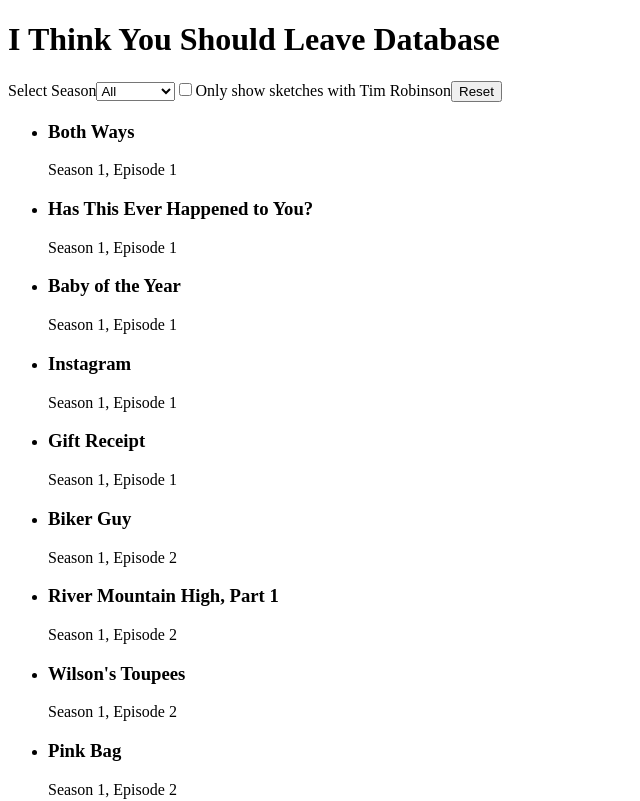
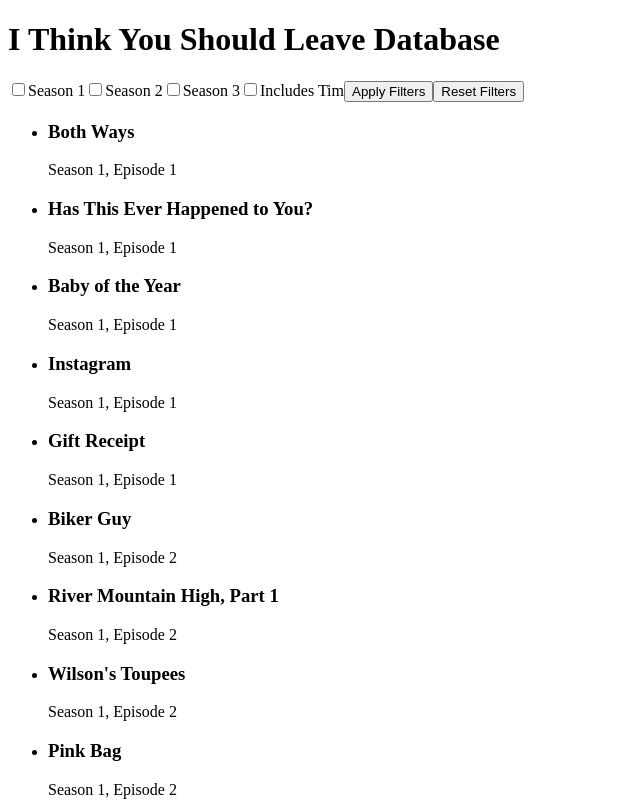
Before and after one commit to MichelleRS/react-itysl-database, a React (Vite) app: page / in a window 1280 px wide. Shown: the top 801 px of the page, without its empty margins (0-640 px from the left). Built offline with nearby package versions, Linux system fonts and the light colour scheme.

Commit message:
Refactor filtering as form with checkboxes

```diff
--- a/src/App.jsx
+++ b/src/App.jsx
@@ -7,85 +7,52 @@ export default function App() {
   // initialize variables
   // get sketches object
   const sketches = sketchData;
-  // get seasons for select element; use set to filter by unique values
-  const seasons = Array.from(new Set(sketches.map((sketch) => sketch.season)));
+  // initialize variable to hold array of filter labels
+  const filterCategories = ["Season 1", "Season 2", "Season 3", "Includes Tim"];
 
   // state
   const [filteredSketches, setFilteredSketches] = useState(sketchData);
-  // TODO: how is this being used?
-  const [season, setSeason] = useState("");
-  const [includesTim, setIncludesTim] = useState(false);
-  // TODO: sync with checkbox toggle
-  function filterBySeason(season) {
-    // update state for season
-    setSeason(season);
 
-    // if "all" selected:
-    if (season === "all") {
-      setFilteredSketches(sketches);
-    }
-    // if a season is selected
-    else {
-      // initialize variable to hold sketches in selected season
-      const filteredBySeason = sketches.filter(
-        (sketch) => sketch.season === Number(season)
-      );
-      // update filtered sketches with selected season
-      setFilteredSketches(filteredBySeason);
-    }
+  function toggleFilter(e) {
+    console.log("I clicked on a checkbox!");
+    console.log("Am I checked?", e);
   }
-
-  // TODO: toggle display of sketches
-  function toggleIncludesTim() {
-    // update state for includesTim
-    setIncludesTim(!includesTim);
-    // initialize variable for sketches that include tim
-    const filteredByTim = sketches.filter((sketch) => {
-      // check for sketches that include tim
-      if (sketch.includesTim === true) {
-        // add sketch to new array
-        return { ...sketch };
-      }
-    });
-    setFilteredSketches(filteredByTim);
+  function handleSubmit(e) {
+    e.preventDefault();
+    console.log("I applied the filters!");
+    console.log("e", e);
+    // TODO check filter categories selected
+    // TODO return sketches with those filter categories
   }
-
   function resetFilters() {
+    console.log("I clicked reset button!");
     setFilteredSketches(sketches);
-    // TODO: set select to "All"
+    // TODO uncheck inputs
   }
 
   return (
     <>
       <h1>I Think You Should Leave Database</h1>
-      {/* select: season */}
-      <label htmlFor="season">Select Season</label>
-      <select
-        name="season"
-        id="season"
-        onChange={(e) => filterBySeason(e.target.value)}
-      >
-        <option value="all">All</option>
-        {seasons.map((season) => {
+      <form onSubmit={handleSubmit}>
+        {filterCategories.map((category) => {
           return (
-            <option key={season} value={season}>
-              Season {season}
-            </option>
+            <>
+              <input
+                type="checkbox"
+                id={category}
+                key={category}
+                name={category}
+                onChange={(e) => toggleFilter(e.target.checked)}
+              />
+              <label htmlFor={category}>{category}</label>
+            </>
           );
         })}
-      </select>
-      {/* checkbox: toggle sketches with tim */}
-      <input
-        type="checkbox"
-        id="includesTim"
-        name="includesTim"
-        onChange={(e) => toggleIncludesTim(e.target.value)}
-      />
-      <label htmlFor="includesTim">Only show sketches with Tim Robinson</label>
-      {/* TODO: button to reset filters */}
-      <button type="button" onClick={resetFilters}>
-        Reset
-      </button>
+        <button type="submit">Apply Filters</button>
+        <button type="button" onClick={resetFilters}>
+          Reset Filters
+        </button>
+      </form>
       {/* display sketches */}
       <ul>
         {filteredSketches.map((sketch) => (
```
